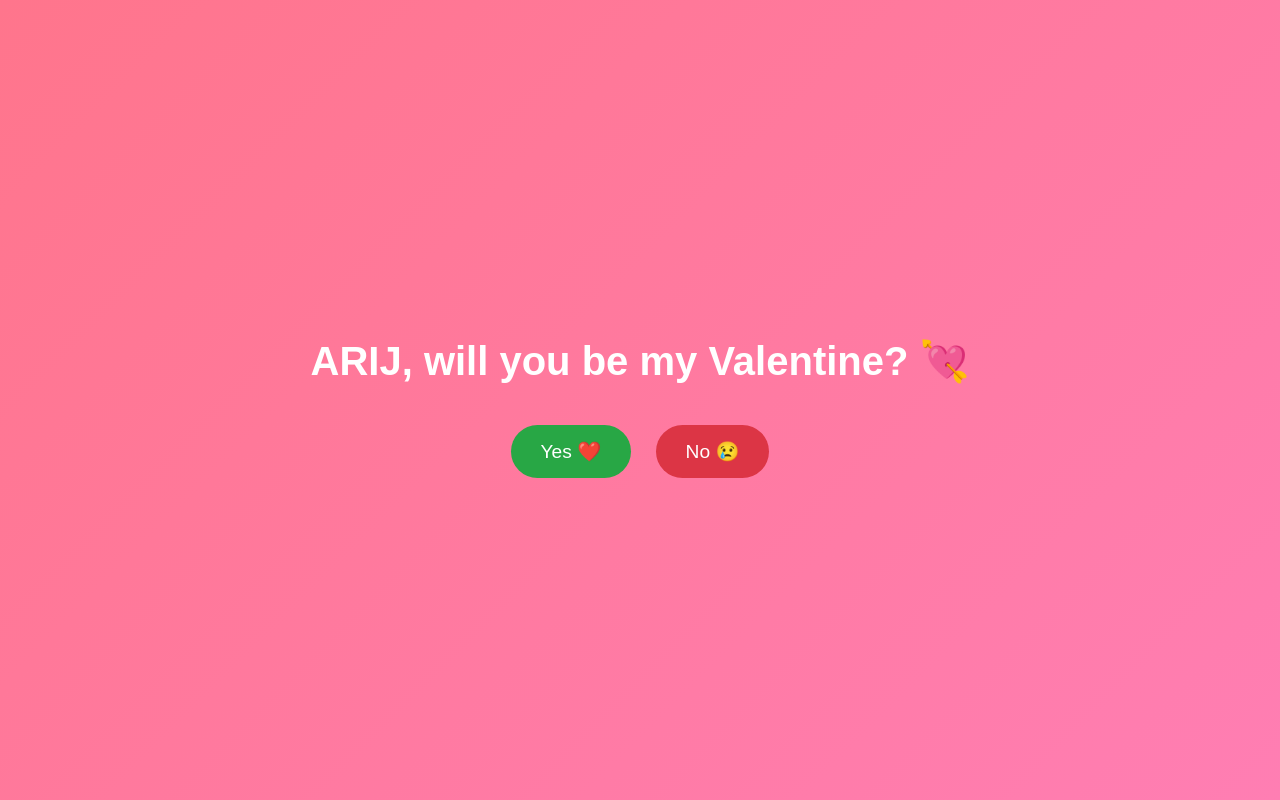
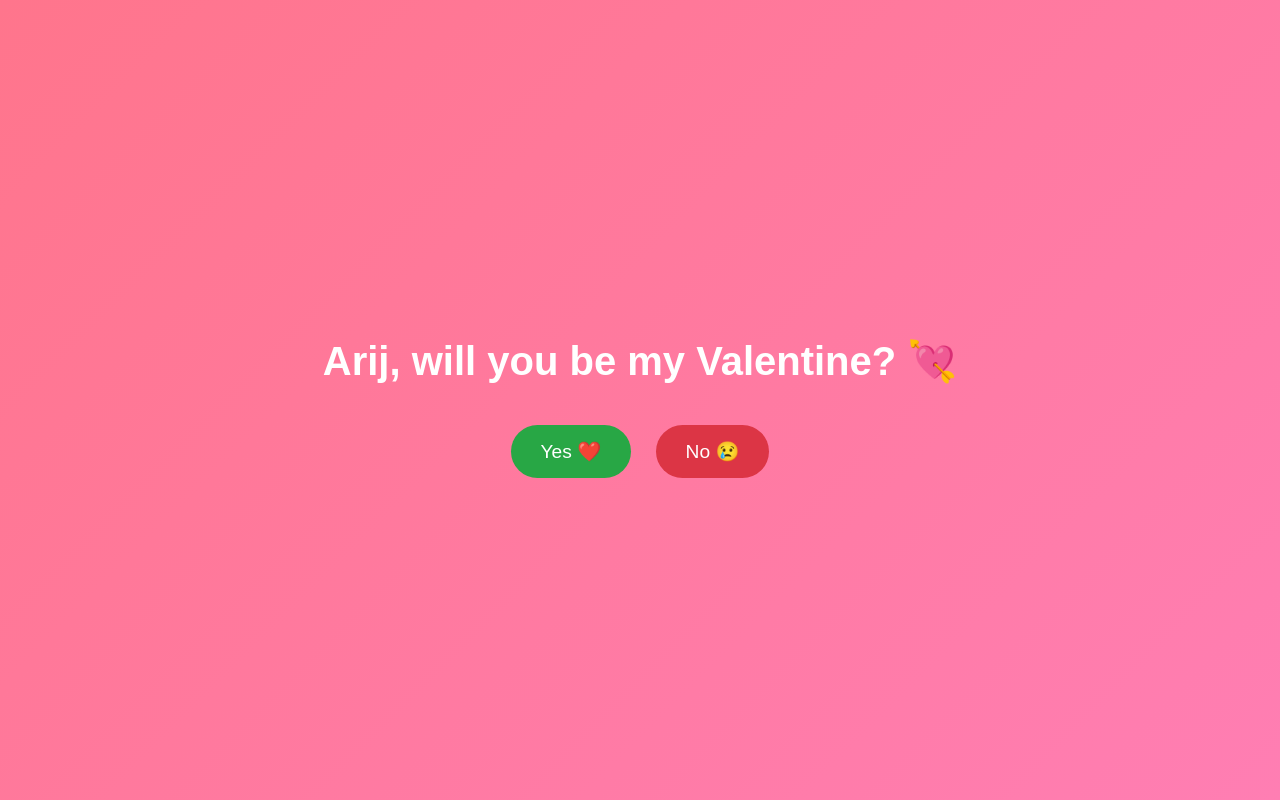
Before and after one commit to ayoubmassoudi012-code/valentine, a plain HTML site: page index.html in a window 1280 px wide. Drawn offline with Linux system fonts and the light colour scheme.

Commit message:
Update index.html

```diff
--- a/index.html
+++ b/index.html
@@ -2,13 +2,13 @@
 <html lang="en">
 <head>
   <meta charset="UTF-8">
-  <title>For ARIJ ❤️</title>
+  <title>For Arij ❤️</title>
   <link rel="stylesheet" href="style.css">
 </head>
 <body>
 
   <div class="container">
-    <h1>ARIJ, will you be my Valentine? 💘</h1>
+    <h1>Arij, will you be my Valentine? 💘</h1>
 
     <div class="buttons">
       <button class="yes" onclick="goLove()">Yes ❤️</button>
```
